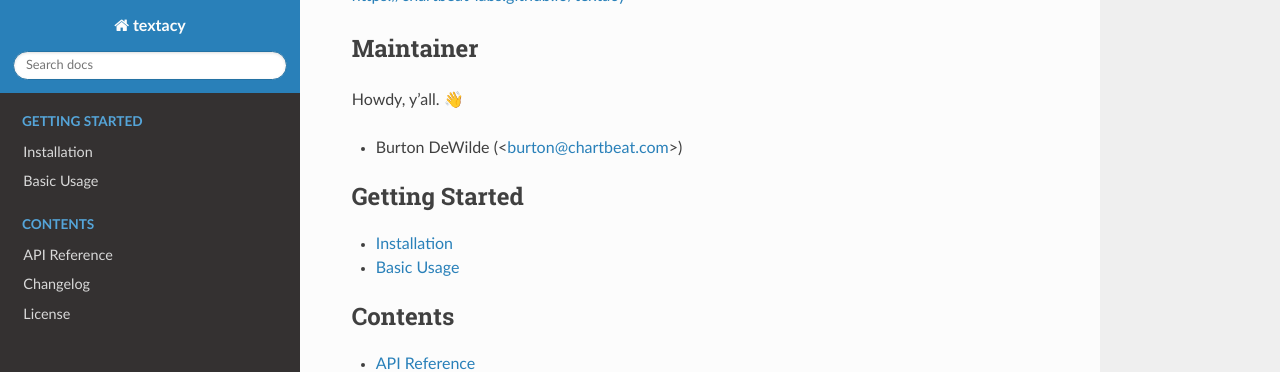
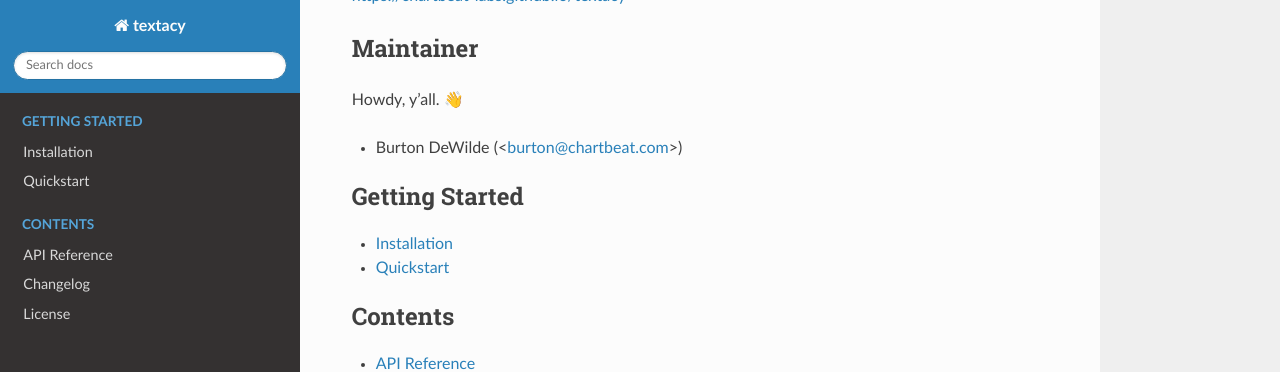
Before and after one commit to chartbeat-labs/textacy, a Sphinx documentation site: the page built from docs/source/index.rst, in a window 1280 px wide and 900 px high, scrolled down 1031 px. Shown: the top 372 px of the window. Built offline with Sphinx 7.4.7 and the Read the Docs theme 2.0.0, drawn with Linux system fonts in a browser that asks for light colours; the version number could not be read and is left out.

Commit message:
Rename basic usage example

```diff
--- a/docs/source/getting_started/usage_example.rst
+++ b/docs/source/getting_started/quickstart.rst
@@ -1,5 +1,5 @@
-Basic Usage
-===========
+Quickstart
+==========
 
 First things first: Import the package. Most functionality is available from
 this top-level import, but we'll see that some features require their own imports.
--- a/docs/source/index.rst
+++ b/docs/source/index.rst
@@ -6,7 +6,7 @@
    :caption: Getting Started
 
    getting_started/installation
-   getting_started/usage_example
+   getting_started/quickstart
 
 
 .. toctree::
```
